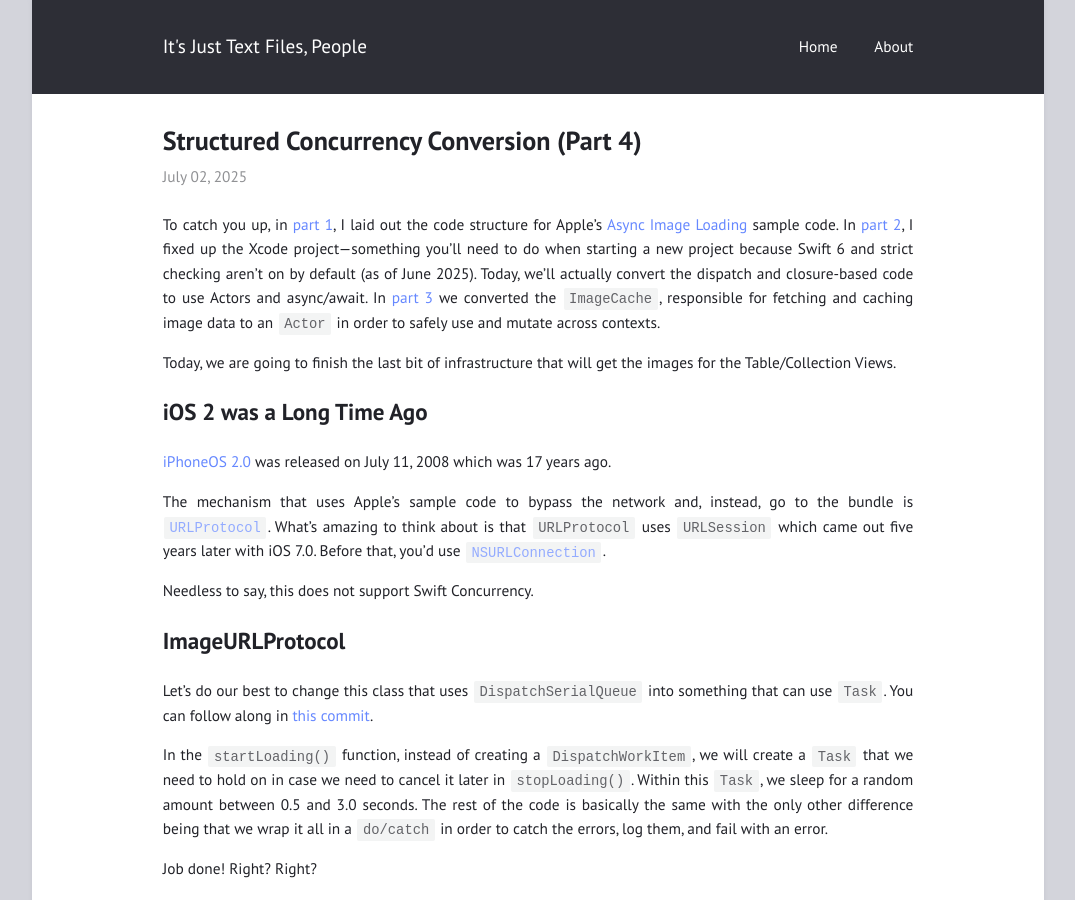
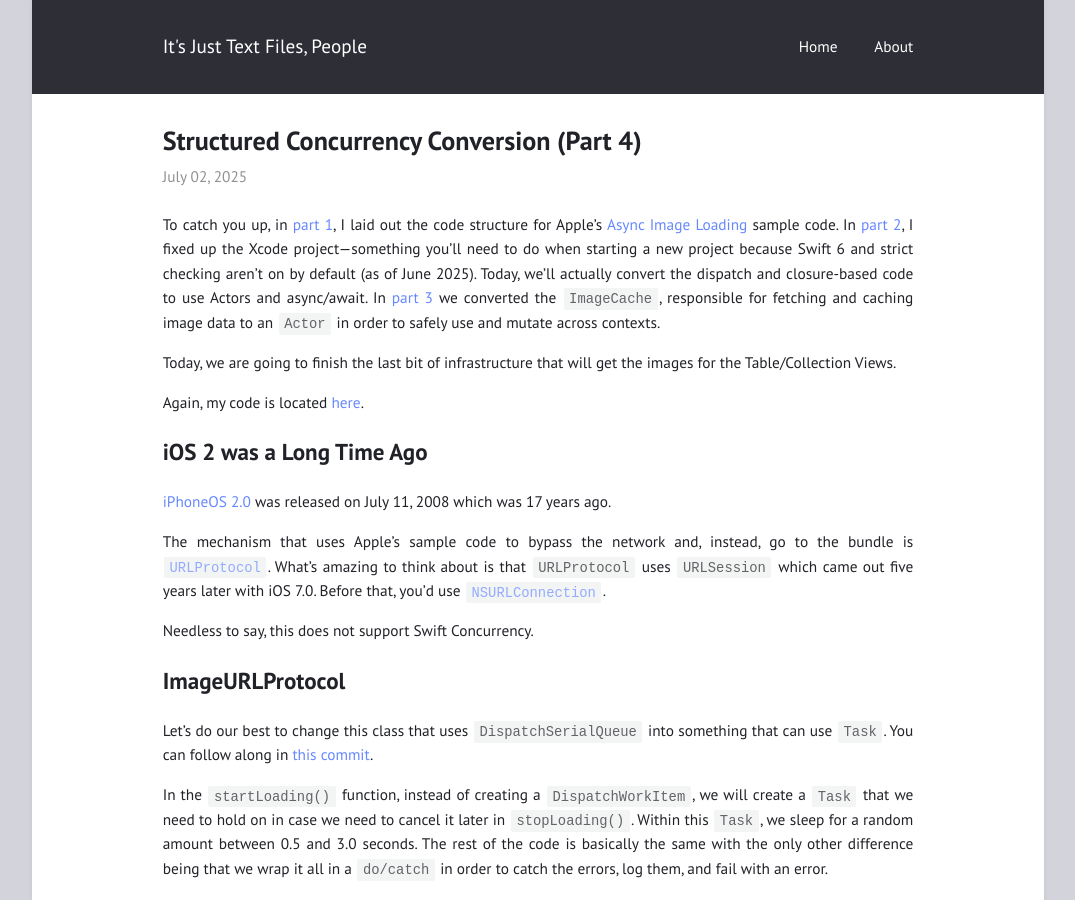
Before and after one commit to jacobvanorder/jacobvanorder.github.io, a Jekyll site: the page built from _posts/2025-07-02-structured-concurrency-conversion-part-4.md, in a window 1280 px wide and 900 px high. Shown: the whole window, without its empty margins (102-1177 px from the left). Built offline with Jekyll 4.4.1, drawn with Linux system fonts in a browser that asks for light colours.

Commit message:
Update 2025-07-02-structured-concurrency-conversion-part-4.md

```diff
--- a/_posts/2025-07-02-structured-concurrency-conversion-part-4.md
+++ b/_posts/2025-07-02-structured-concurrency-conversion-part-4.md
@@ -7,6 +7,8 @@ date: 2025-07-02 18:18 -0500
 To catch you up, in [part 1](/structured-concurrency-conversion-part-1), I laid out the code structure for Apple's [Async Image Loading](https://developer.apple.com/documentation/uikit/asynchronously-loading-images-into-table-and-collection-views) sample code. In [part 2](/structured-concurrency-conversion-part-2), I fixed up the Xcode project—something you'll need to do when starting a new project because Swift 6 and strict checking aren't on by default (as of June 2025). Today, we'll actually convert the dispatch and closure-based code to use Actors and async/await. In [part 3](/structured-concurrency-conversion-part-3) we converted the `ImageCache`, responsible for fetching and caching image data to an `Actor` in order to safely use and mutate across contexts.
 
 Today, we are going to finish the last bit of infrastructure that will get the images for the Table/Collection Views.
+
+Again, my code is located [here](https://github.com/jacobvanorder/StructuredConcurrencyAsynchronouslyLoadingImagesIntoTableAndCollectionViews).
 
 ## iOS 2 was a Long Time Ago
 
```
